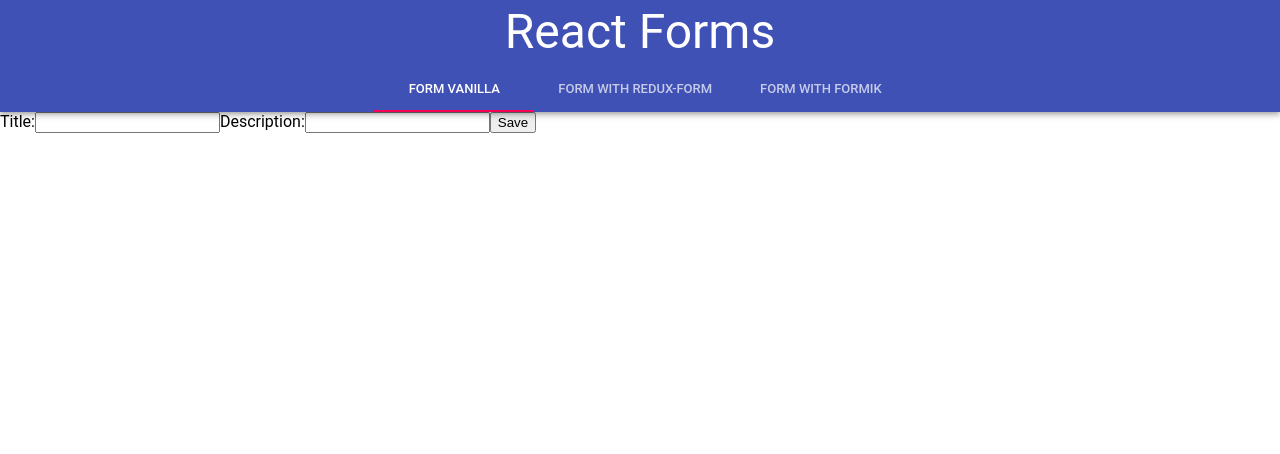
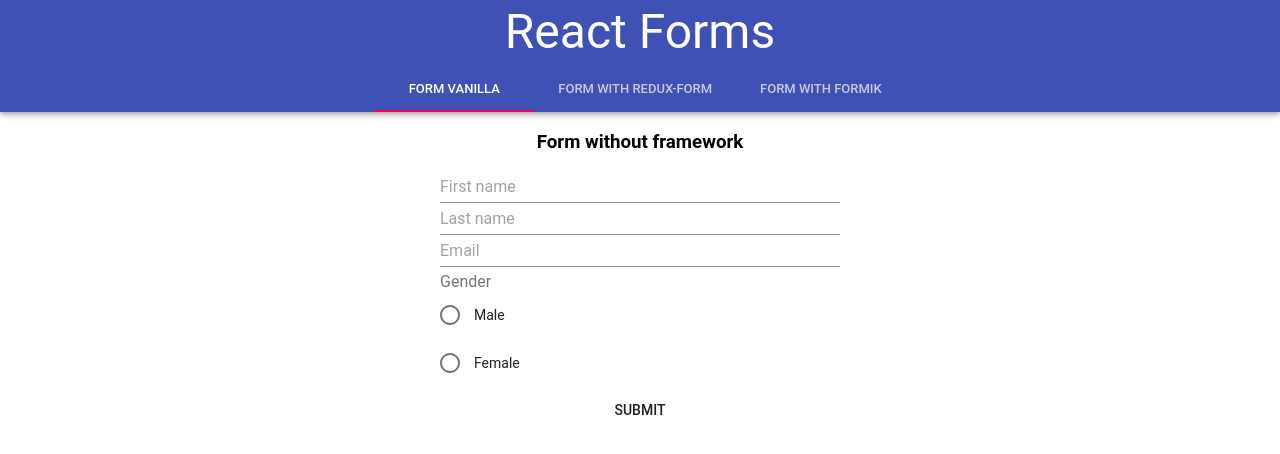
Before and after one commit to adaltojunior86/react-forms-sample, a React (Create React App) app: page / in a window 1280 px wide. Both pictures are taken after a click on the tab "FORM VANILLA". Shown: the top 454 px of the page. Built offline with nearby package versions, Linux system fonts and the light colour scheme.

Commit message:
Visual adjusts.

```diff
--- a/src/app/App.css
+++ b/src/app/App.css
@@ -2,8 +2,16 @@
   font-family: "Roboto", "Helvetica", "Arial", sans-serif;
 }
 
-form div > {
+form {
+  position: absolute;
   display: flex;
+  flex-flow: column;
+  width: 400px;
+  left: calc(50% - 200px);
+}
+
+form div.MuiFormControl-root-103{
+  padding: 5px 0;
 }
 
 section header div h3.MuiTypography-h3-55{
@@ -11,3 +19,7 @@
   text-align: center;
   width: 100%;
 }
+
+section h3{
+  text-align: center;
+}
--- a/src/app/forms/FormReduxForm.jsx
+++ b/src/app/forms/FormReduxForm.jsx
@@ -6,6 +6,8 @@
 import Radio from '@material-ui/core/Radio';
 import RadioGroup from '@material-ui/core/RadioGroup';
 import FormControlLabel from '@material-ui/core/FormControlLabel';
+import Button from '@material-ui/core/Button';
+import { InputLabel } from '@material-ui/core';
 
 const renderTextField = ({
   input, placeholder, meta: { error, submitFailed },
@@ -63,11 +65,14 @@
           type="email"
           component={renderTextField}
         />
-        <Field name="sex" component={renderRadioGroup}>
+        <div className="MuiFormControl-root-103">
+          <InputLabel> Gender </InputLabel>
+          <Field name="gender" component={renderRadioGroup}>
             <FormControlLabel value="male" control={<Radio />} label="Male" />
             <FormControlLabel value="female" control={<Radio />} label="Female" />
           </Field>
-        <button type="submit">Submit</button>
+        </div>
+        <Button type="submit">Submit</Button>
       </form>
     </Fragment>
   );
--- a/src/app/forms/FormVanilla.jsx
+++ b/src/app/forms/FormVanilla.jsx
@@ -1,58 +1,100 @@
-import React from 'react';
+import React, { Fragment } from 'react';
+import {
+  TextField, Button, RadioGroup,
+  FormControlLabel, Radio, InputLabel,
+} from '@material-ui/core';
 
 class FormVanilla extends React.Component {
-  constructor(props) {
-    super(props);
-    this.state = {
-      title: '',
-      description: '',
-    };
-    this.onChange = this.onChange.bind(this);
-  }
+  state = {
+    firstName: '',
+    lastName: '',
+    email: '',
+    gender: '',
+  };
 
-  onChange(event) {
-    let state = {};
+  onChange = (event) => {
+    const state = {};
     const { name, value } = event.target;
-
-    switch (name) {
-      case 'title':
-        state = { title: value };
-        break;
-      case 'description':
-        state = { description: value };
-        break;
-      default:
-        break;
-    }
+    state[name] = value;
     this.setState(state);
   }
 
+  onSubmit = (e) => {
+    e.preventDefault();
+    const {
+      firstName, lastName, email, gender,
+    } = this.state;
+    const values = {
+      firstName, lastName, email, gender,
+    };
+    const errors = this.validateForm(values);
+    if (Object.keys(errors).length) {
+      this.setState({
+        errors,
+        submitFailed: true,
+      });
+    } else {
+      console.log(values);
+      const { submitFailed } = this.state;
+      if (submitFailed) {
+        this.setState({ errors: {}, submitFailed: false });
+      }
+    }
+  }
+
+  validateForm = (values) => {
+    const errors = {};
+    if (!values.firstName) {
+      errors.firstName = 'required';
+    }
+    return errors;
+  }
+
   render() {
-    const { title, description } = this.state;
+    const {
+      firstName, lastName, email,
+      gender, errors, submitFailed,
+    } = this.state;
     return (
-      <form onSubmit={this.onHandleSubmit}>
-        <label htmlFor="title">
-          Title:
-          <input
-            id="title"
-            type="text"
-            name="title"
+      <Fragment>
+        <h3>
+          Form without framework
+        </h3>
+        <form onSubmit={this.onSubmit}>
+          <TextField
+            name="firstName"
+            value={firstName}
+            placeholder="First name"
             onChange={this.onChange}
-            value={title}
+            helperText={(submitFailed) ? errors.firstName : ''}
+            error={Boolean(submitFailed && errors.firstName)}
           />
-        </label>
-        <label htmlFor="description">
-          Description:
-          <input
-            type="text"
-            name="description"
-            title="description"
+          <TextField
+            name="lastName"
+            value={lastName}
+            placeholder="Last name"
             onChange={this.onChange}
-            value={description}
           />
-        </label>
-        <input type="submit" value="Save" />
-      </form>
+          <TextField
+            name="email"
+            value={email}
+            placeholder="Email"
+            onChange={this.onChange}
+          />
+          <div className="MuiFormControl-root-103">
+            <InputLabel> Gender </InputLabel>
+            <RadioGroup
+              name="gender"
+              value={gender}
+              onChange={this.onChange}
+            >
+              <FormControlLabel value="male" control={<Radio />} label="Male" />
+              <FormControlLabel value="female" control={<Radio />} label="Female" />
+            </RadioGroup>
+          </div>
+          <Button type="submit">Submit</Button>
+        </form>
+      </Fragment>
     );
   }
 }
--- a/src/app/forms/FormWithFormik.jsx
+++ b/src/app/forms/FormWithFormik.jsx
@@ -5,6 +5,7 @@
 import RadioGroup from '@material-ui/core/RadioGroup';
 import FormControlLabel from '@material-ui/core/FormControlLabel';
 import Button from '@material-ui/core/Button';
+import { InputLabel } from '@material-ui/core';
 
 const renderTextField = ({
   field,
@@ -75,10 +76,13 @@
               type="email"
               component={renderTextField}
             />
-            <Field name="sex" component={renderRadioGroup}>
-              <FormControlLabel value="male" control={<Radio />} label="Male" />
-              <FormControlLabel value="female" control={<Radio />} label="Female" />
-            </Field>
+            <div className="MuiFormControl-root-103">
+              <InputLabel> Gender </InputLabel>
+              <Field name="gender" component={renderRadioGroup}>
+                <FormControlLabel value="male" control={<Radio />} label="Male" />
+                <FormControlLabel value="female" control={<Radio />} label="Female" />
+              </Field>
+            </div>
             <Button type="submit">Submit</Button>
           </Form>
         )}
```
Lines whose indentation alone changed are shown as unchanged.
